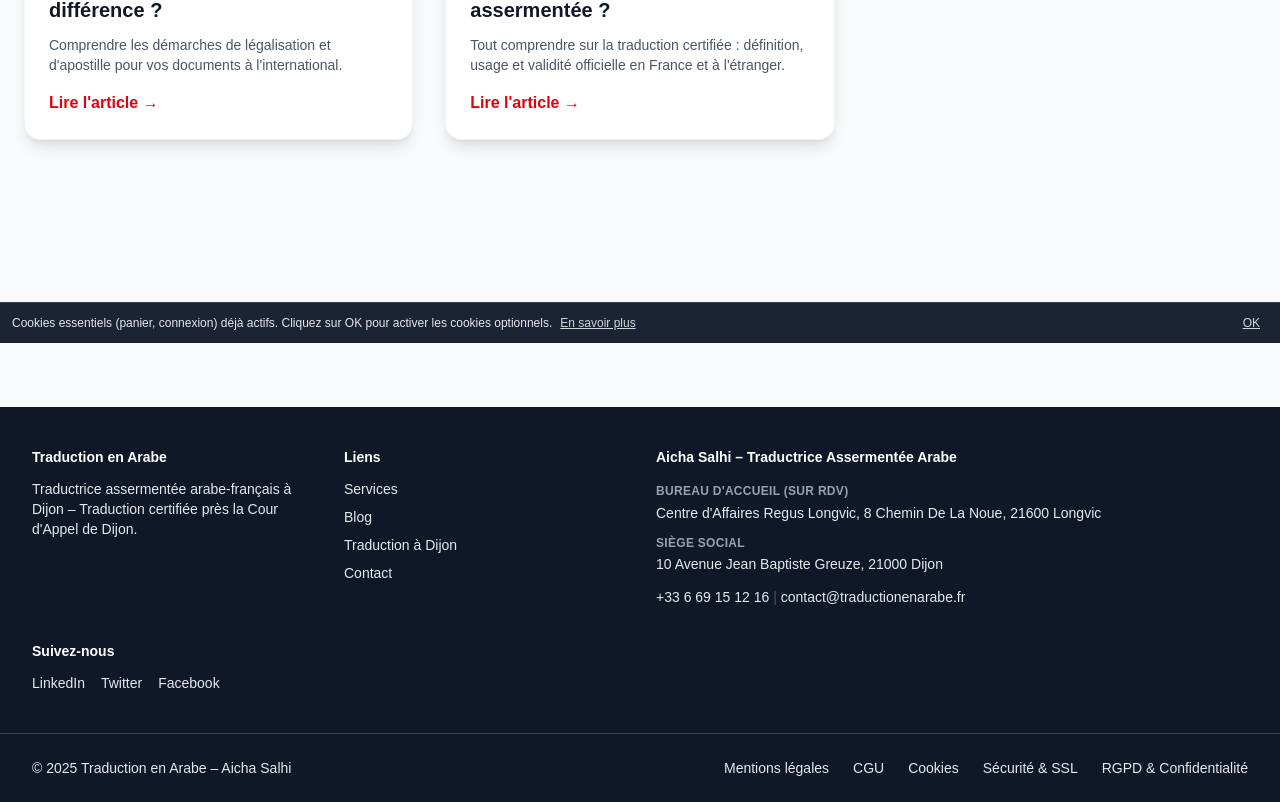
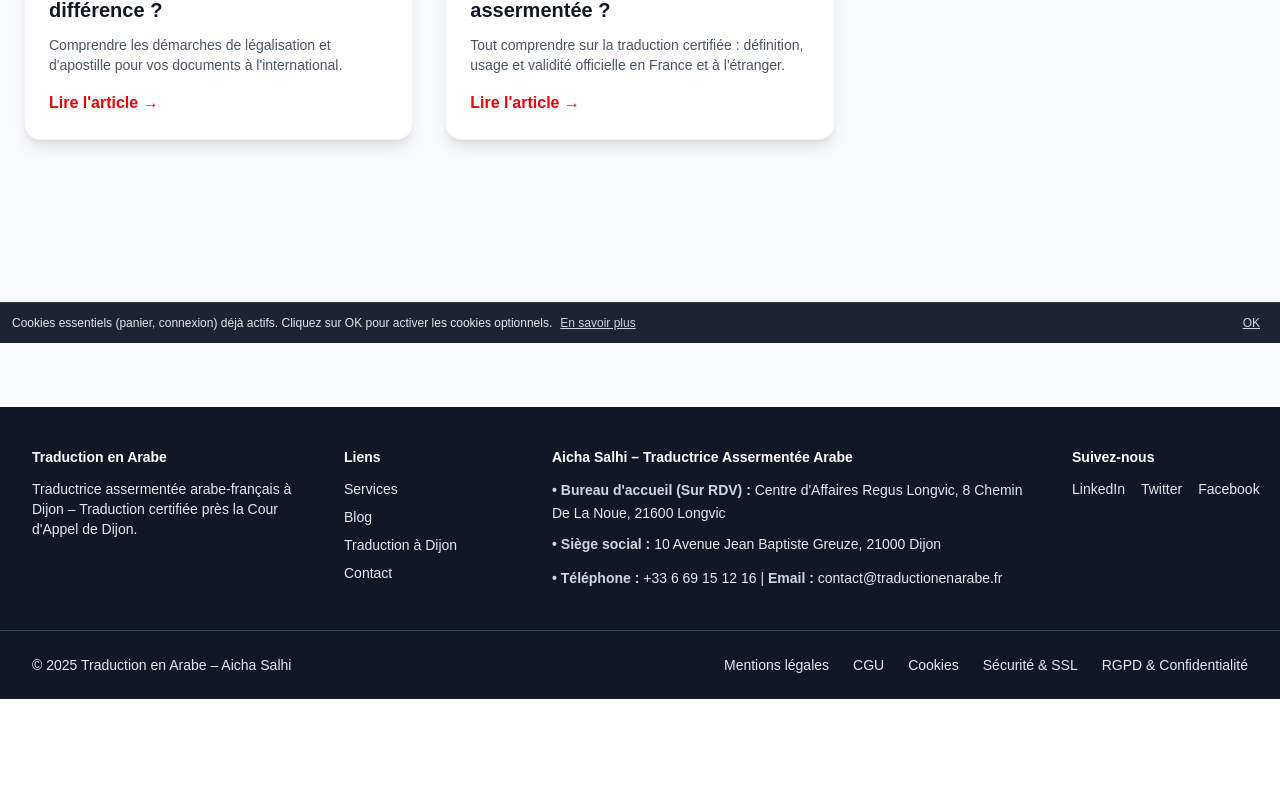
Before and after one commit to aicha21000/juridiom_next, a Next.js app: page /blog in a window 1280 px wide. Shown: the part 457-1259 px from the top of the page. After the commit the page ends 1156 px from the top, so only its background shows below. Built offline with nearby package versions, Linux system fonts and the light colour scheme.

Commit message:
seo: harmoniser les coordonnées textuelles avec Bureau d'accueil (Sur RDV) à Longvic et Siège social à Dijon

```diff
--- a/src/components/About.tsx
+++ b/src/components/About.tsx
@@ -94,10 +94,10 @@ const APropos: React.FC = () => {
                   <FaMapMarkerAlt />
                 </div>
                 <div>
-                  <span className="block text-sm font-semibold opacity-70 mb-1">Adresse principale</span>
-                  <span className="text-lg">10 Avenue Jean Baptiste Greuze<br />21000 Dijon</span>
-                  <span className="block text-sm font-semibold opacity-70 mt-3 mb-1">Adresse secondaire</span>
-                  <span className="text-lg">Centre d'Affaires Regus Longvic<br />8 Chemin De La Noue<br />21600 Longvic</span>
+                  <span className="block text-xs font-semibold uppercase tracking-wider text-red-600 dark:text-red-400 mb-1">Bureau d'accueil (Sur RDV)</span>
+                  <span className="text-base font-medium">Centre d'Affaires Regus Longvic<br />8 Chemin De La Noue, 21600 Longvic</span>
+                  <span className="block text-xs font-semibold uppercase tracking-wider text-gray-500 dark:text-gray-400 mt-3 mb-1">Siège social</span>
+                  <span className="text-base font-medium">10 Avenue Jean Baptiste Greuze<br />21000 Dijon</span>
                 </div>
               </li>
               <li className="flex items-center">
--- a/src/components/Contact.tsx
+++ b/src/components/Contact.tsx
@@ -75,28 +75,29 @@ const Contact: FC = () => {
                   <FaMapMarkerAlt />
                 </div>
                 <div className="w-full">
-                  <h3 className="text-lg font-bold mb-3">Nos bureaux</h3>
+                  <h3 className="text-lg font-bold mb-1">Aicha Salhi – Traductrice Assermentée Arabe</h3>
+                  <p className="text-xs text-gray-500 dark:text-gray-400 mb-3">Expertise judiciaire près la Cour d'Appel de Dijon</p>
                   <div className="grid grid-cols-1 sm:grid-cols-2 gap-4">
-                    {/* Bureau principal Longvic */}
-                    <div className={`p-3 rounded-xl border ${isDarkMode ? "border-gray-700 bg-gray-800/50" : "border-red-100 bg-red-50/50"}`}>
-                      <span className="text-xs font-semibold uppercase tracking-wider text-red-600 dark:text-red-400 block mb-1">Bureau principal</span>
-                      <p className={`text-sm font-medium mb-1 ${isDarkMode ? "text-white" : "text-gray-900"}`}>Longvic – Réception sur RDV</p>
+                    {/* Bureau d'accueil Longvic */}
+                    <div className={`p-3.5 rounded-xl border ${isDarkMode ? "border-gray-700 bg-gray-800/50" : "border-red-100 bg-red-50/50"}`}>
+                      <span className="text-xs font-semibold uppercase tracking-wider text-red-600 dark:text-red-400 block mb-1">Bureau d'accueil (Sur RDV)</span>
+                      <p className={`text-sm font-medium mb-1 ${isDarkMode ? "text-white" : "text-gray-900"}`}>Longvic – Réception &amp; dépôt</p>
                       <p className={`text-sm ${isDarkMode ? "text-gray-400" : "text-gray-600"}`}>
                         Centre d'Affaires Regus Longvic<br />
                         8 Chemin De La Noue<br />
                         21600 Longvic
                       </p>
-                      <p className={`text-xs mt-1 italic ${isDarkMode ? "text-gray-500" : "text-gray-400"}`}>Réception &amp; dépôt de vos documents officiels – Uniquement sur rendez-vous</p>
+                      <p className={`text-xs mt-1.5 italic ${isDarkMode ? "text-gray-500" : "text-gray-400"}`}>Réception &amp; dépôt de vos documents officiels (Uniquement sur rendez-vous)</p>
                     </div>
-                    {/* Siège administratif Dijon */}
-                    <div className={`p-3 rounded-xl border ${isDarkMode ? "border-gray-700 bg-gray-800/50" : "border-gray-100 bg-gray-50/50"}`}>
-                      <span className="text-xs font-semibold uppercase tracking-wider text-gray-500 dark:text-gray-400 block mb-1">Siège administratif</span>
-                      <p className={`text-sm font-medium mb-1 ${isDarkMode ? "text-white" : "text-gray-900"}`}>Dijon – Siège social</p>
+                    {/* Siège social Dijon */}
+                    <div className={`p-3.5 rounded-xl border ${isDarkMode ? "border-gray-700 bg-gray-800/50" : "border-gray-100 bg-gray-50/50"}`}>
+                      <span className="text-xs font-semibold uppercase tracking-wider text-gray-500 dark:text-gray-400 block mb-1">Siège social</span>
+                      <p className={`text-sm font-medium mb-1 ${isDarkMode ? "text-white" : "text-gray-900"}`}>Dijon – Siège administratif</p>
                       <p className={`text-sm ${isDarkMode ? "text-gray-400" : "text-gray-600"}`}>
                         10 Avenue Jean Baptiste Greuze<br />
                         21000 Dijon
                       </p>
-                      <p className={`text-xs mt-1 italic ${isDarkMode ? "text-gray-500" : "text-gray-400"}`}>Siège social – Dépôt de documents possible</p>
+                      <p className={`text-xs mt-1.5 italic ${isDarkMode ? "text-gray-500" : "text-gray-400"}`}>Siège social – Dépôt de documents possible</p>
                     </div>
                   </div>
                 </div>
--- a/src/components/Dijon.tsx
+++ b/src/components/Dijon.tsx
@@ -37,8 +37,8 @@ const Dijon: React.FC = () => {
         <h2 className="text-2xl font-bold mb-4">Coordonnées</h2>
         <div className="grid md:grid-cols-2 gap-6">
           <div className="space-y-2 text-gray-700 dark:text-gray-300">
-            <p><strong>Adresse principale :</strong> 10 Avenue Jean Baptiste Greuze, 21000 Dijon</p>
-            <p><strong>Adresse secondaire :</strong> Centre d'Affaires Regus Longvic, 8 Chemin De La Noue, 21600 Longvic</p>
+            <p><strong>• Bureau d'accueil (Sur RDV) :</strong> Centre d'Affaires Regus Longvic, 8 Chemin De La Noue, 21600 Longvic</p>
+            <p><strong>• Siège social :</strong> 10 Avenue Jean Baptiste Greuze, 21000 Dijon</p>
             <p><strong>Téléphone :</strong> <a href="tel:+33669151216" className="text-red-600">+33 6 69 15 12 16</a></p>
             <p><strong>Email:</strong> <a href="mailto:contact@traductionenarabe.fr" className="text-red-600">contact@traductionenarabe.fr</a></p>
           </div>
--- a/src/components/Footer.tsx
+++ b/src/components/Footer.tsx
@@ -5,12 +5,12 @@ import Link from "next/link";
 const Footer = () => {
   return (
     <footer className="bg-gray-900 text-gray-100 text-sm">
-      <div className="max-w-7xl mx-auto px-6 sm:px-8 py-10 grid grid-cols-1 sm:grid-cols-2 lg:grid-cols-4 gap-8">
-        <div>
+      <div className="max-w-7xl mx-auto px-6 sm:px-8 py-10 grid grid-cols-1 md:grid-cols-2 lg:grid-cols-12 gap-8">
+        <div className="lg:col-span-3">
           <h3 className="text-white font-semibold mb-3">Traduction en Arabe</h3>
           <p className="text-gray-200">Traductrice assermentée arabe-français à Dijon – Traduction certifiée près la Cour d'Appel de Dijon.</p>
         </div>
-        <div>
+        <div className="lg:col-span-2">
           <h4 className="text-white font-semibold mb-3">Liens</h4>
           <ul className="space-y-2">
             <li><Link className="text-gray-200 hover:text-white transition-colors" href="/services">Services</Link></li>
@@ -20,25 +20,23 @@ const Footer = () => {
           </ul>
         </div>
         {/* Bloc coordonnées unifié tel que recommandé pour le SEO local */}
-        <div className="sm:col-span-2 lg:col-span-2">
+        <div className="lg:col-span-5">
           <h4 className="text-white font-semibold mb-3">Aicha Salhi – Traductrice Assermentée Arabe</h4>
-          <ul className="space-y-1.5 text-gray-200 text-sm leading-relaxed">
+          <ul className="space-y-2 text-gray-200 text-sm leading-relaxed">
             <li>
-              <span className="text-gray-400 text-xs uppercase tracking-wide font-semibold">Bureau d'accueil (Sur RDV)</span><br />
-              Centre d'Affaires Regus Longvic, 8 Chemin De La Noue, 21600 Longvic
+              <span className="text-gray-300 font-semibold">• Bureau d'accueil (Sur RDV) :</span> Centre d'Affaires Regus Longvic, 8 Chemin De La Noue, 21600 Longvic
             </li>
             <li>
-              <span className="text-gray-400 text-xs uppercase tracking-wide font-semibold">Siège social</span><br />
-              10 Avenue Jean Baptiste Greuze, 21000 Dijon
+              <span className="text-gray-300 font-semibold">• Siège social :</span> 10 Avenue Jean Baptiste Greuze, 21000 Dijon
             </li>
             <li className="pt-1">
-              <a className="text-gray-200 hover:text-white transition-colors" href="tel:+33669151216">+33 6 69 15 12 16</a>
-              {" "}<span className="text-gray-600">|</span>{" "}
+              <span className="text-gray-300 font-semibold">• Téléphone :</span> <a className="text-gray-200 hover:text-white transition-colors" href="tel:+33669151216">+33 6 69 15 12 16</a>
+              {" "}| <span className="text-gray-300 font-semibold">Email :</span>{" "}
               <a className="text-gray-200 hover:text-white transition-colors" href="mailto:contact@traductionenarabe.fr">contact@traductionenarabe.fr</a>
             </li>
           </ul>
         </div>
-        <div>
+        <div className="lg:col-span-2">
           <h4 className="text-white font-semibold mb-3">Suivez-nous</h4>
           <div className="flex gap-4">
             <a href="https://www.linkedin.com/in/aicha-salhi-1a7bb21a?trk" className="text-gray-200 hover:text-white transition-colors">LinkedIn</a>
--- a/src/components/Legal.tsx
+++ b/src/components/Legal.tsx
@@ -21,8 +21,8 @@ const Legal: FC = () => {
               <li><strong>SIRET (siège)</strong> : 830 915 666 00010</li>
               <li><strong>TVA intracommunautaire</strong> : FR76830915666</li>
               <li><strong>Code APE/NAF</strong> : 7430Z — Traduction et interprétation</li>
-              <li><strong>Adresse principale</strong> : 10 Avenue Jean Baptiste Greuze, 21000 Dijon, France</li>
-              <li><strong>Adresse secondaire (siège)</strong> : Centre d'Affaires Regus Longvic, 8 Chemin De La Noue, 21600 Longvic, France</li>
+              <li><strong>Bureau d'accueil (Sur RDV)</strong> : Centre d'Affaires Regus Longvic, 8 Chemin De La Noue, 21600 Longvic, France</li>
+              <li><strong>Siège social</strong> : 10 Avenue Jean Baptiste Greuze, 21000 Dijon, France</li>
               <li><strong>Email</strong> : <a className="text-red-600" href="mailto:contact@traductionenarabe.fr">contact@traductionenarabe.fr</a></li>
               <li><strong>Téléphone</strong> : <a className="text-red-600" href="tel:+33669151216">+33 6 69 15 12 16</a></li>
               <li><strong>Directrice de publication</strong> : Aicha Salhi</li>
```
